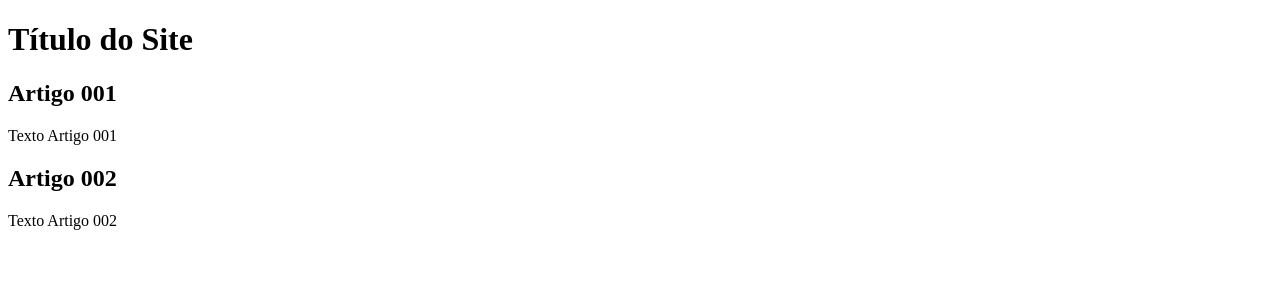
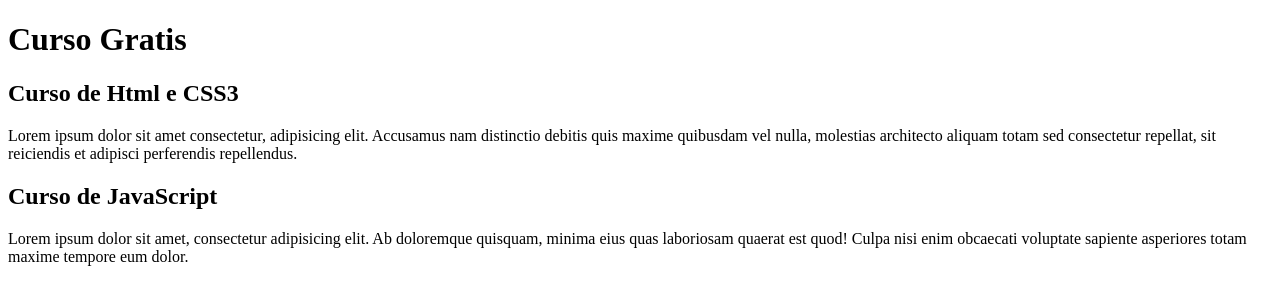
Before and after one commit to NayanePalheta/projeto-site, a plain HTML site: page index.html in a window 1280 px wide. Drawn offline with Linux system fonts and the light colour scheme.

Commit message:
comecei a escrever o conteúdo

```diff
--- a/index.html
+++ b/index.html
@@ -9,14 +9,14 @@
 <body>
     <main>
         <header>
-            <h1>Título do Site</h1>
+            <h1> Curso Gratis</h1>
         </header>
         <article>
-            <h2>Artigo 001</h2>
-            <p>Texto Artigo 001</p>
+            <h2>Curso de Html e CSS3</h2>
+            <p>Lorem ipsum dolor sit amet consectetur, adipisicing elit. Accusamus nam distinctio debitis quis maxime quibusdam vel nulla, molestias architecto aliquam totam sed consectetur repellat, sit reiciendis et adipisci perferendis repellendus.</p>
         </article>
-        <h2>Artigo 002</h2>
-        <p>Texto Artigo 002</p>
+        <h2>Curso de JavaScript</h2>
+        <p>Lorem ipsum dolor sit amet, consectetur adipisicing elit. Ab doloremque quisquam, minima eius quas laboriosam quaerat est quod! Culpa nisi enim obcaecati voluptate sapiente asperiores totam maxime tempore eum dolor.</p>
     </main>
 
 </body>
```
